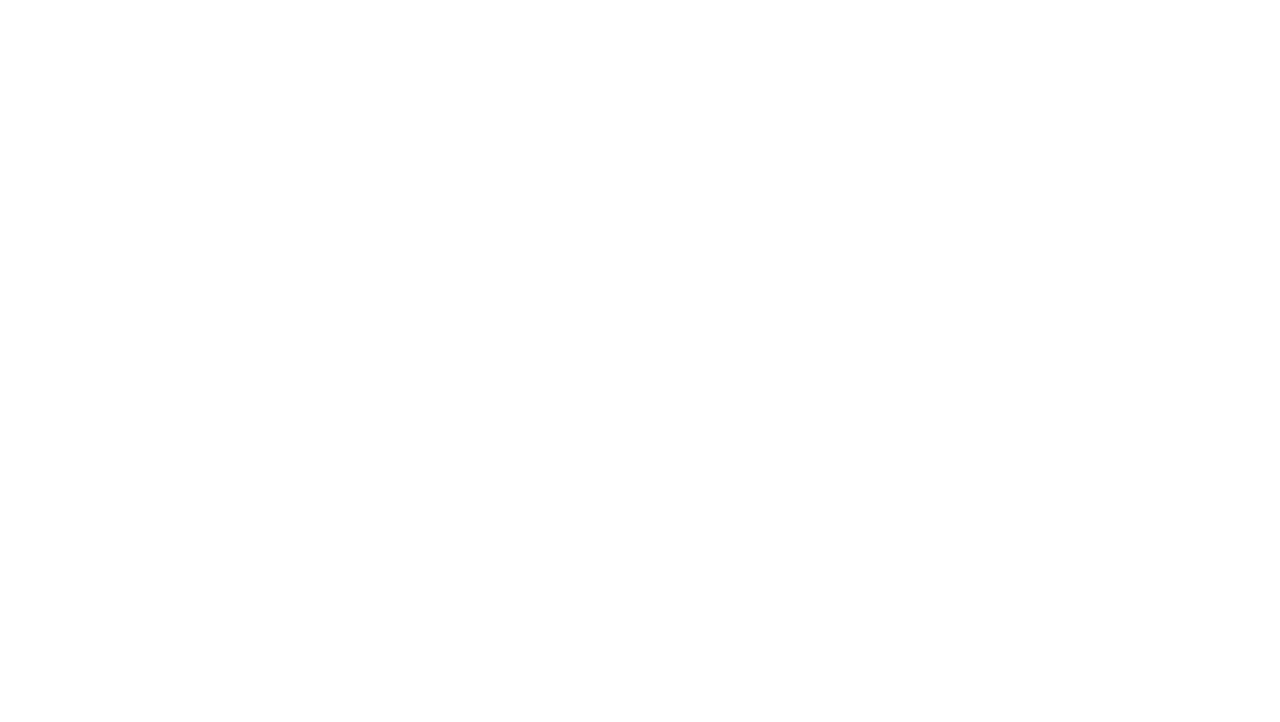
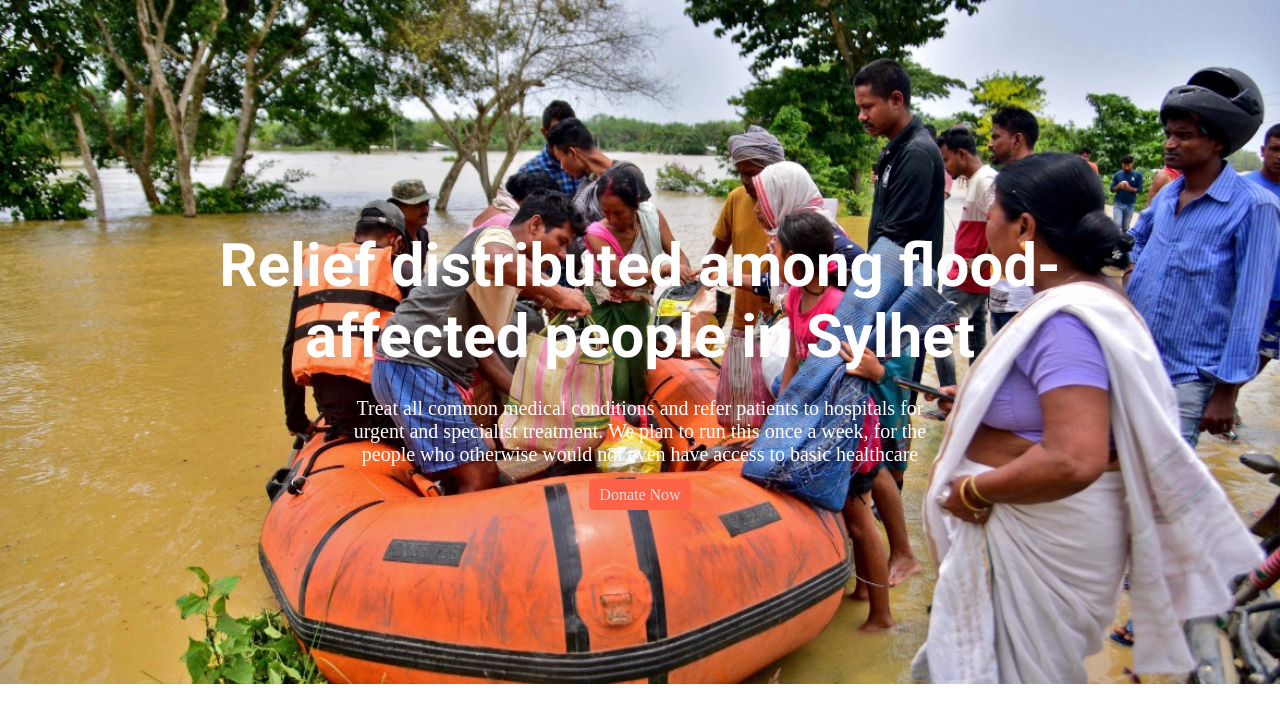
Before and after one commit to ismail360deg/donate-today, a plain HTML site: page index.html in a window 1280 px wide. Drawn offline with Linux system fonts and the light colour scheme.

Commit message:
banner part

```diff
--- a/index.html
+++ b/index.html
@@ -5,13 +5,31 @@
     <meta charset="UTF-8">
     <meta http-equiv="X-UA-Compatible" content="IE=edge">
     <meta name="viewport" content="width=device-width, initial-scale=1.0">
+    <link rel="preconnect" href="https://fonts.googleapis.com">
+    <link rel="preconnect" href="https://fonts.gstatic.com" crossorigin>
+    <link
+        href="https://fonts.googleapis.com/css2?family=Roboto:ital,wght@0,100;0,300;0,400;0,500;0,700;0,900;1,100;1,300;1,400;1,500;1,700;1,900&display=swap"
+        rel="stylesheet">
     <link rel="stylesheet" href="style.css">
     <title>Donate-Today</title>
 </head>
 
 <body>
 
+    <section id="header-part">
 
+        <div class="text">
+
+            <h1>Relief distributed among flood-affected people in Sylhet</h1>
+            <p>Treat all common medical conditions and refer patients to hospitals for urgent and specialist treatment.
+                We plan to run this once a week, for the people who otherwise would not even have access to basic
+                healthcare</p>
+            <a target="blank" href="https://www.gofundme.com/f/sylhet-bangladesh/donate">Donate Now</a>
+
+        </div>
+
+    </section>
+    <!-- header-part html end -->
 
 </body>
 
--- a/style.css
+++ b/style.css
@@ -0,0 +1,44 @@
+body {
+    margin: 0 auto;
+}
+
+
+
+#header-part {
+    background-image: url(images/donation5.jpg);
+    background-repeat: no-repeat;
+    background-size: cover;
+}
+
+#header-part .text {
+    text-align: center;
+    padding: 180px 150px;
+}
+
+#header-part .text h1 {
+    font-family: 'Roboto', sans-serif;
+    font-size: 60px;
+    color: white;
+}
+
+#header-part .text p {
+    margin-top: -25px;
+    color: white;
+    padding: 0 200px;
+    font-size: 20px;
+}
+
+#header-part .text a {
+    background-color: tomato;
+    padding: 7px 10px;
+    color: #ddd;
+    border-radius: 5px;
+    text-decoration: none;
+    transition: .4s;
+}
+
+#header-part .text a:hover {
+    background-color: navy;
+}
+
+/* header-part css end */
```
